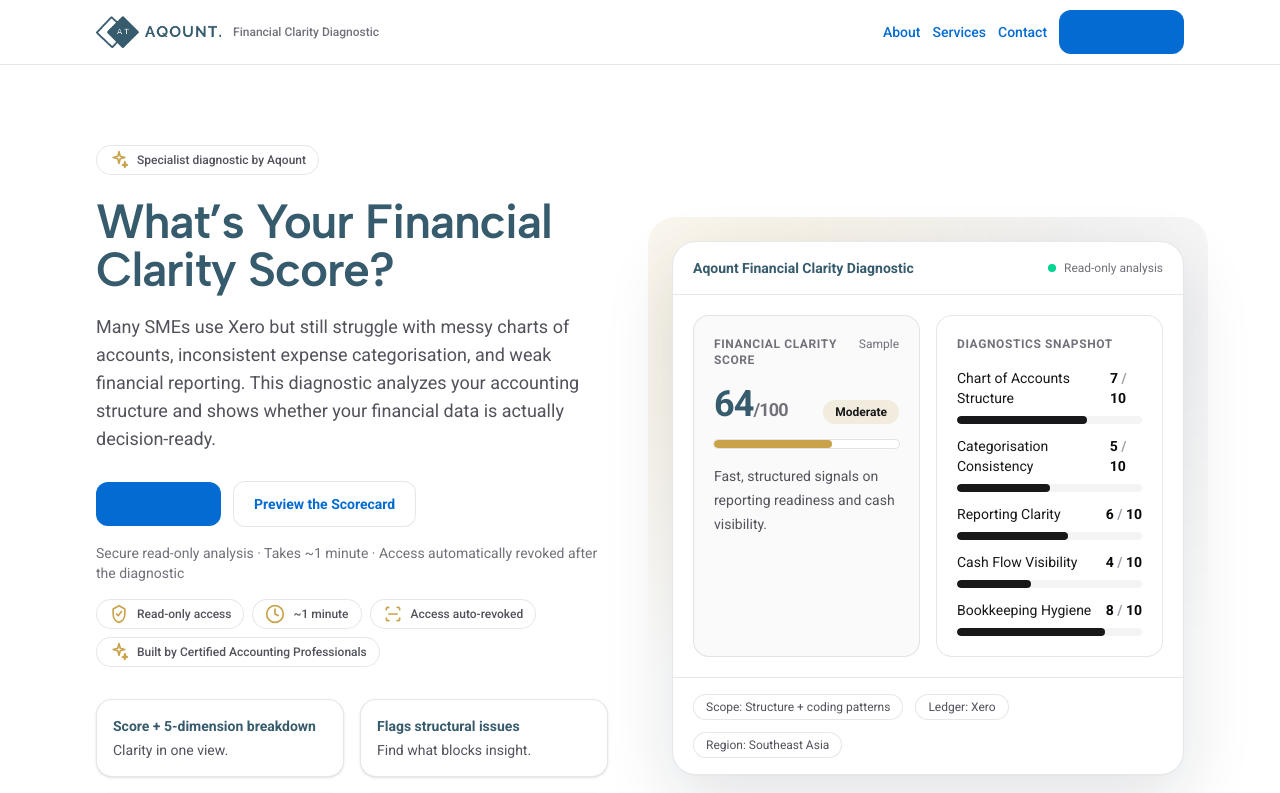
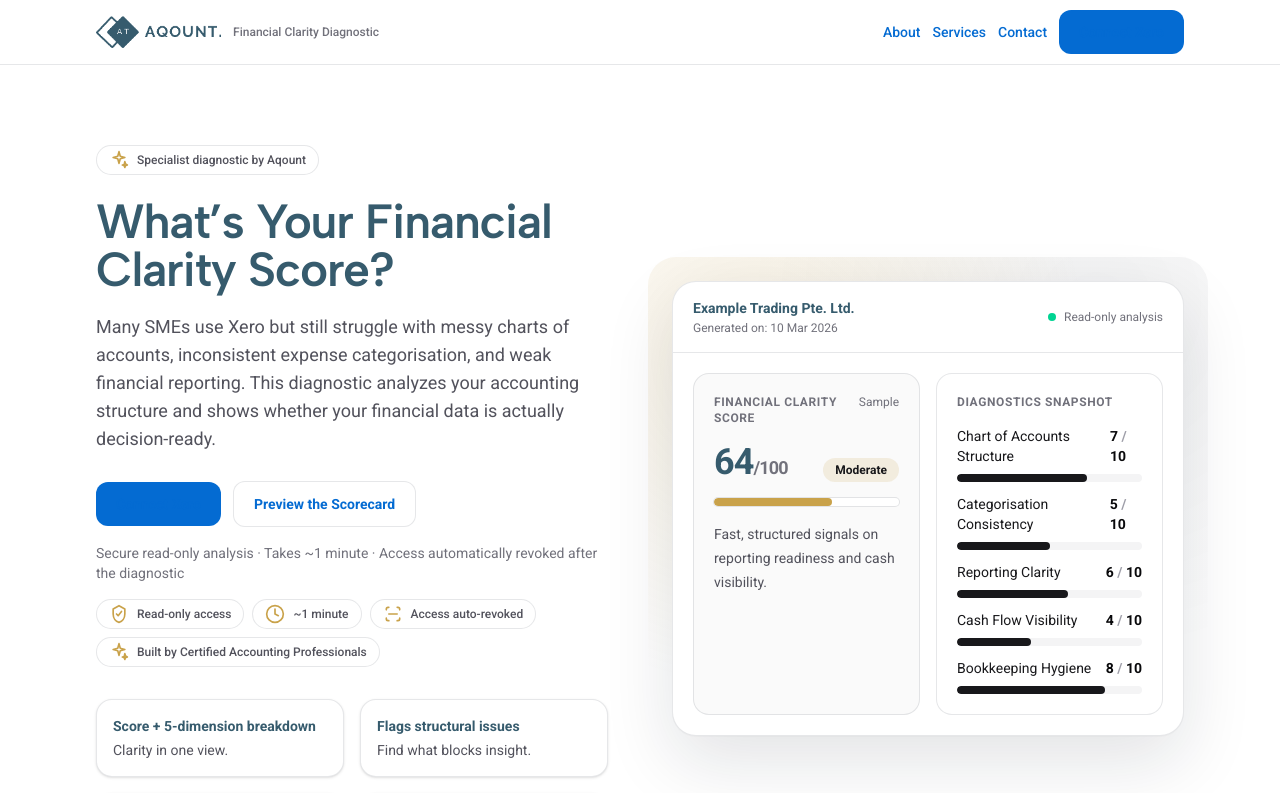
Before and after one commit to noemisasum/xero-financial-clarity, a Next.js app: page / in a window 1280 px wide. Shown: the top 793 px of the page. Built offline with nearby package versions, Linux system fonts and the light colour scheme.

Commit message:
Update hero mockup header + remove bottom chips

```diff
--- a/src/app/page.tsx
+++ b/src/app/page.tsx
@@ -14,9 +14,14 @@
     <div className="relative">
       <div className="absolute -inset-6 -z-10 rounded-[28px] bg-[radial-gradient(circle_at_20%_20%,var(--accent-soft),transparent_55%),radial-gradient(circle_at_80%_10%,rgba(17,24,39,0.06),transparent_55%)]" />
       <div className="overflow-hidden rounded-3xl border border-[var(--border)] bg-white shadow-[0_1px_0_rgba(17,24,39,0.02),0_25px_70px_rgba(17,24,39,0.12)]">
-        <div className="flex items-center justify-between border-b border-[var(--border)] px-5 py-4">
-          <div className="text-sm font-semibold text-[color:var(--heading)]">
-            Aqount Financial Clarity Diagnostic
+        <div className="flex flex-wrap items-center justify-between gap-3 border-b border-[var(--border)] px-5 py-4">
+          <div>
+            <div className="text-sm font-semibold text-[color:var(--heading)]">
+              Example Trading Pte. Ltd.
+            </div>
+            <div className="mt-0.5 text-xs text-zinc-500">
+              Generated on: 10 Mar 2026
+            </div>
           </div>
           <div className="flex items-center gap-2">
             <div className="h-2 w-2 rounded-full bg-emerald-400" />
@@ -85,19 +90,6 @@
           </div>
         </div>
 
-        <div className="border-t border-[var(--border)] bg-white px-5 py-4">
-          <div className="flex flex-wrap items-center gap-3">
-            <div className="rounded-full border border-[var(--border)] bg-white px-3 py-1 text-xs text-zinc-600">
-              Scope: Structure + coding patterns
-            </div>
-            <div className="rounded-full border border-[var(--border)] bg-white px-3 py-1 text-xs text-zinc-600">
-              Ledger: Xero
-            </div>
-            <div className="rounded-full border border-[var(--border)] bg-white px-3 py-1 text-xs text-zinc-600">
-              Region: Southeast Asia
-            </div>
-          </div>
-        </div>
       </div>
     </div>
   );
```
